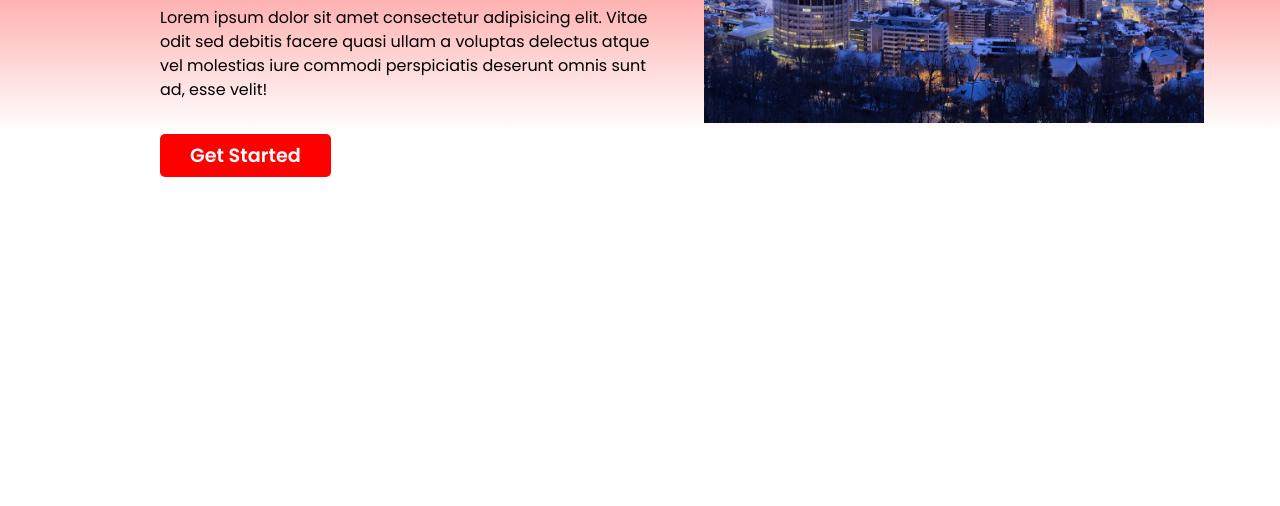
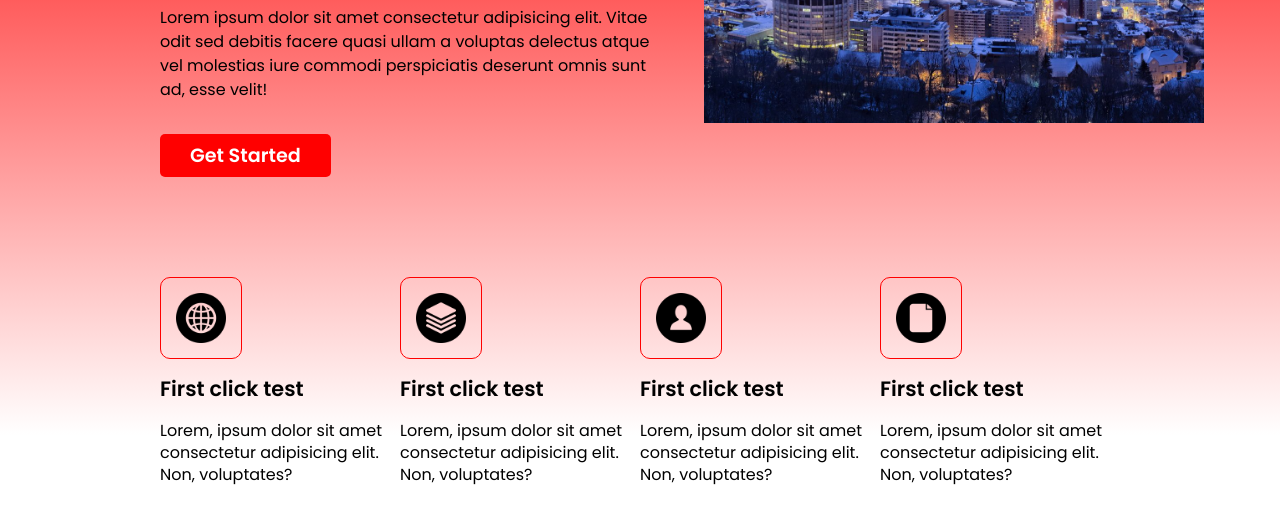
Before and after one commit to JeanClaudio/Portfolio-Site-2, a plain HTML site: page index.html in a window 1280 px wide. Shown: the part 382-888 px from the top of the page. Before the commit the page ends 800 px from the top, so only its background shows below. Drawn offline with Linux system fonts and the light colour scheme.

Commit message:
icones terminado

```diff
--- a/index.html
+++ b/index.html
@@ -56,6 +56,40 @@
             <div class="clear"></div>
         </div>
 
+        <div class="icones">
+            <div class="box-wrapper">
+                <div class="box-icone">
+                    <img src="imagens/internet.png" alt="">
+                </div>
+                <h6 class="box-icone_titulo">First click test</h6>
+                <p class="box-icone_texto"> Lorem, ipsum dolor sit amet consectetur adipisicing elit. Non, voluptates?</p>
+            </div>
+
+            <div class="box-wrapper">
+                <div class="box-icone">
+                    <img src="imagens/camadas.png" alt="">
+                </div>
+                <h6 class="box-icone_titulo">First click test</h6>
+                <p class="box-icone_texto"> Lorem, ipsum dolor sit amet consectetur adipisicing elit. Non, voluptates?</p>
+            </div>
+
+            <div class="box-wrapper">
+                <div class="box-icone">
+                    <img src="imagens/do-utilizador.png" alt="">
+                </div>
+                <h6 class="box-icone_titulo">First click test</h6>
+                <p class="box-icone_texto"> Lorem, ipsum dolor sit amet consectetur adipisicing elit. Non, voluptates?</p>
+            </div>
+
+            <div class="box-wrapper">
+                <div class="box-icone">
+                    <img src="imagens/documento.png" alt="">
+                </div>
+                <h6 class="box-icone_titulo">First click test</h6>
+                <p class="box-icone_texto"> Lorem, ipsum dolor sit amet consectetur adipisicing elit. Non, voluptates?</p>
+            </div>
+            <div class="clear"></div>
+        </div>
 
     </div>
 
--- a/style.css
+++ b/style.css
@@ -175,3 +175,39 @@ html, body{
 	padding: 12px 30px;
 	display: inline-block /*O botão estava por cima, com esse código ele desceu*/
 }
+
+.box-icone{
+	width: 80px;
+	height: 80px;
+	border: 1px solid red;
+	border-radius: 10px;
+	text-align: center;
+}
+
+.box-icone img{ /*eu coloquei*/
+	width: 50px;
+	height: 50px;
+	margin-top: 15px;
+}
+
+.box-icone_titulo{
+	font-size: 1.3rem;
+	font-weight: 600;
+	margin: 20px 0;
+}
+
+.box-icone_texto{
+	font-size: 1rem;
+	line-height: 22px;
+}
+
+.box-wrapper{
+	width: 25%;
+	float: left;
+	margin-top: 5rem;
+	margin-left: auto ;
+}
+
+.icones{
+	padding: 20px 10rem;
+}
```
Also changed, not shown: imagens/camadas.png (added), imagens/do-utilizador.png (added), imagens/documento.png (added), imagens/internet.png (added).
